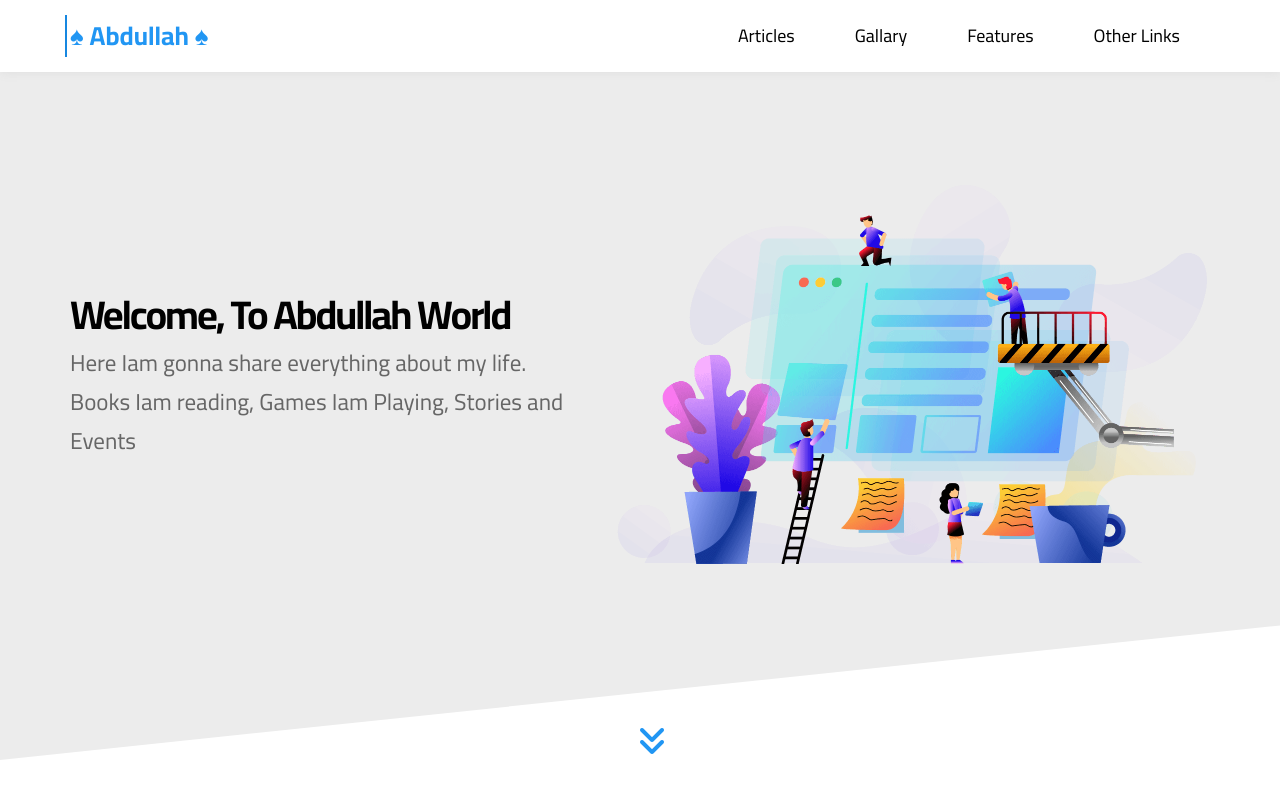
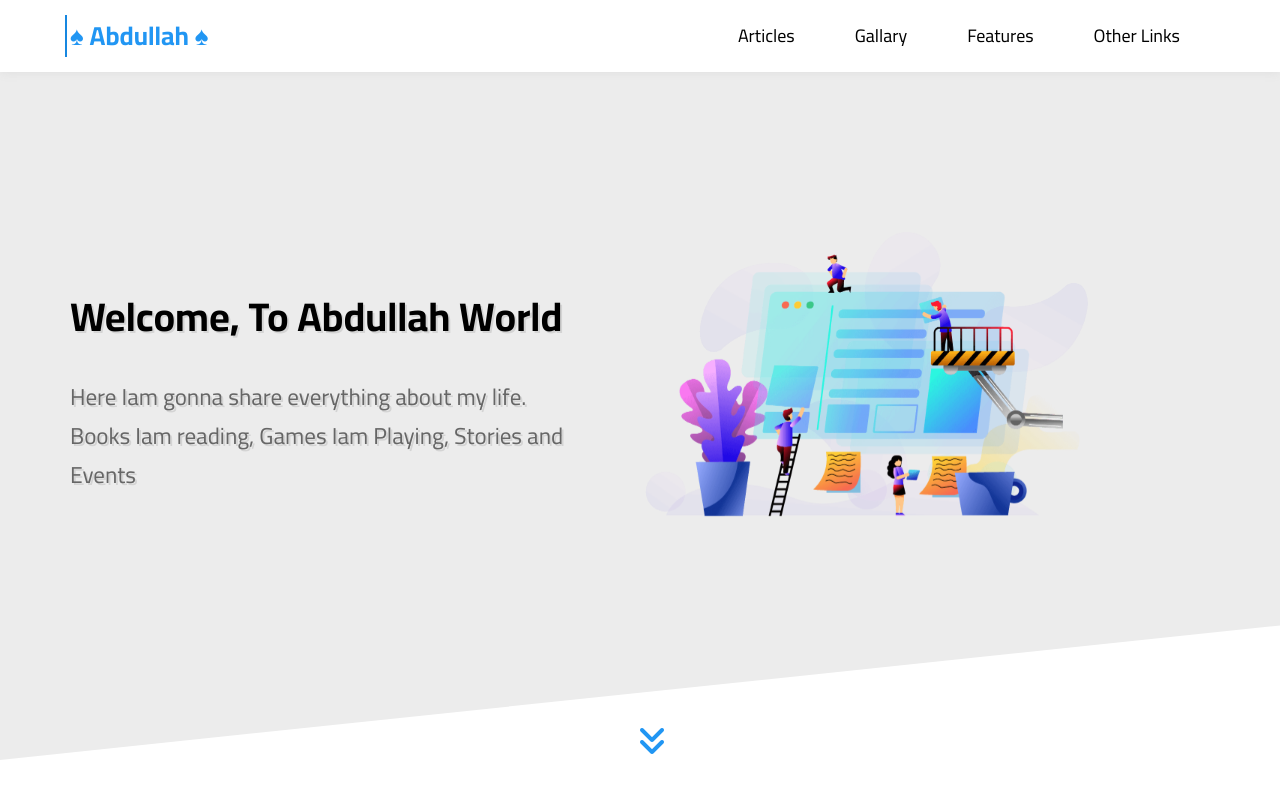
Before and after one commit to Abdullah-Saleh1/Abdullah-Template, a plain HTML site: page index.html in a window 1280 px wide. Shown: the top 800 px of the page. Drawn offline with Linux system fonts and the light colour scheme.

Commit message:
Edit Somethings

```diff
--- a/css/abdullah.css
+++ b/css/abdullah.css
@@ -47,6 +47,9 @@ a {
   .container {
     width: 1170px;
   }
+}
+.page {
+  overflow-x: hidden;
 }
 /* End Global Rules */
 /* Start Component */
@@ -113,7 +116,7 @@ a {
   color: var(--main-color);
   height: 72px;
   display: flex;
-  /* justify-content: center; */
+  justify-content: center;
   align-items: center;
   position: relative;
 }
@@ -325,10 +328,47 @@ a {
     text-align: center;
   }
 }
+:root {
+  --type-writer-characters: 26;
+  --type-writer-speed: 3s;
+  --type-writer-delay: 1s;
+}
+.landing .container .info :where(h1, p) {
+  text-shadow: 2px 2px 0 rgb(0 0 0 / .1);
+}
 .landing .container .info h1 {
   font-size: 40px;
-  margin: 0;
-  letter-spacing: -2px;
+  position: relative;
+  white-space: nowrap;
+}
+.landing .container .info h1::before,
+.landing .container .info h1::after {
+  content: '';
+  position: absolute;
+}
+.landing .container .info h1::before {
+  inset: 0;
+  background-color: #eee;
+  animation: type-writer var(--type-writer-speed) ease-in-out var(--type-writer-delay) forwards;
+}
+.landing .container div.info h1::after {
+  width: 3px;
+  height: 100%;
+  background-color: transparent;
+  left: 0;
+  animation:
+   type-writer var(--type-writer-speed) ease-in-out var(--type-writer-delay) forwards,
+   cursor 750m infinite;
+}
+@keyframes cursor {
+  to {
+    color: #222;
+  }
+}
+@keyframes type-writer {
+  to {
+    inset: 0 0 0 100%;
+  }
 }
 @media (max-width: 767px) {
   .landing .container .info h1 {
@@ -341,6 +381,15 @@ a {
   line-height: 1.7;
   margin: 5px 0 0;
   max-width: 500px;
+  opacity: 0;
+  transform: translateY(20px);
+  animation: go-up 1s ease-in-out calc(var(--type-writer-speed) + var(--type-writer-delay)) forwards;
+}
+@keyframes go-up {
+  to {
+    opacity: 1;
+    transform: translateY(10px);
+  }
 }
 @media (max-width: 767px) {
   .landing .container .info p {
@@ -361,7 +410,7 @@ a {
   }
 }
 .landing .image img {
-  width: 600px;
+  width: 450px;
   animation: up-and-down 5s linear infinite;
 }
 .landing .go-down {
@@ -1307,6 +1356,11 @@ a {
 .videos .container {
   display: flex;
 }
+@media (max-width: 767px) {
+  .videos .container {
+    flex-direction: column
+  }
+}
 .videos .box {
   border: 1px solid #ddd;
   border-right-color: transparent;
--- a/index.html
+++ b/index.html
@@ -18,6 +18,7 @@
 </head>
 
 <body>
+  <div class="page">
       <!-- Start Header -->
   <div class="header" id="header">
     <div class="container">
@@ -275,7 +276,8 @@
           <li><i class="filled fas fa-star"></i></li>
           <li><i class="far fa-star"></i></li>
         </ul>
-        <p>Lorem ipsum dolor sit amet consectetur adipisicing elit. Maiores et reiciendis voluptatum, amet est natus quaerat ducimus</p>
+        <p>Lorem ipsum dolor sit amet consectetur adipisicing elit. Maiores et reiciendis voluptatum, amet est natus
+          quaerat ducimus</p>
       </div>
       <div class="box">
         <h3>Mohamed Ibrahim</h3>
@@ -287,7 +289,8 @@
           <li><i class="filled fas fa-star"></i></li>
           <li><i class="far fa-star"></i></li>
         </ul>
-        <p>Lorem ipsum dolor sit amet consectetur adipisicing elit. Maiores et reiciendis voluptatum, amet est natus quaerat ducimus</p>
+        <p>Lorem ipsum dolor sit amet consectetur adipisicing elit. Maiores et reiciendis voluptatum, amet est natus
+          quaerat ducimus</p>
       </div>
       <div class="box">
         <h3>Shady Nabil</h3>
@@ -299,7 +302,8 @@
           <li><i class="filled fas fa-star"></i></li>
           <li><i class="far fa-star"></i></li>
         </ul>
-        <p>Lorem ipsum dolor sit amet consectetur adipisicing elit. Maiores et reiciendis voluptatum, amet est natus quaerat ducimus</p>
+        <p>Lorem ipsum dolor sit amet consectetur adipisicing elit. Maiores et reiciendis voluptatum, amet est natus
+          quaerat ducimus</p>
       </div>
       <div class="box">
         <h3>Amr Hendawy</h3>
@@ -311,7 +315,8 @@
           <li><i class="filled fas fa-star"></i></li>
           <li><i class="filled fas fa-star"></i></li>
         </ul>
-        <p>Lorem ipsum dolor sit amet consectetur adipisicing elit. Maiores et reiciendis voluptatum, amet est natus quaerat ducimus</p>
+        <p>Lorem ipsum dolor sit amet consectetur adipisicing elit. Maiores et reiciendis voluptatum, amet est natus
+          quaerat ducimus</p>
       </div>
       <div class="box">
         <h3>Sherief Ashraf</h3>
@@ -323,7 +328,8 @@
           <li><i class="far fa-star"></i></li>
           <li><i class="far fa-star"></i></li>
         </ul>
-        <p>Lorem ipsum dolor sit amet consectetur adipisicing elit. Maiores et reiciendis voluptatum, amet est natus quaerat ducimus</p>
+        <p>Lorem ipsum dolor sit amet consectetur adipisicing elit. Maiores et reiciendis voluptatum, amet est natus
+          quaerat ducimus</p>
       </div>
       <div class="box">
         <h3>Osama Mohamed</h3>
@@ -335,7 +341,8 @@
           <li><i class="far fa-star"></i></li>
           <li><i class="far fa-star"></i></li>
         </ul>
-        <p>Lorem ipsum dolor sit amet consectetur adipisicing elit. Maiores et reiciendis voluptatum, amet est natus quaerat ducimus</p>
+        <p>Lorem ipsum dolor sit amet consectetur adipisicing elit. Maiores et reiciendis voluptatum, amet est natus
+          quaerat ducimus</p>
       </div>
     </div>
   </div>
@@ -544,21 +551,24 @@
           <img src="images/work-steps-1.png" alt="">
           <div class="content">
             <h2>Business Analysis</h2>
-            <p>Lorem, ipsum dolor sit amet consectetur adipisicing elit. Enim nesciunt obcaecati quisquam quis laborum recusandae debitis vel</p>
+            <p>Lorem, ipsum dolor sit amet consectetur adipisicing elit. Enim nesciunt obcaecati quisquam quis laborum
+              recusandae debitis vel</p>
           </div>
         </div>
         <div class="box">
           <img src="images/work-steps-2.png" alt="">
           <div class="content">
             <h2>Architecture</h2>
-            <p>Lorem, ipsum dolor sit amet consectetur adipisicing elit. Enim nesciunt obcaecati quisquam quis laborum recusandae debitis vel</p>
+            <p>Lorem, ipsum dolor sit amet consectetur adipisicing elit. Enim nesciunt obcaecati quisquam quis laborum
+              recusandae debitis vel</p>
           </div>
         </div>
         <div class="box">
           <img src="images/work-steps-3.png" alt="">
           <div class="content">
             <h2>Developement</h2>
-            <p>Lorem, ipsum dolor sit amet consectetur adipisicing elit. Enim nesciunt obcaecati quisquam quis laborum recusandae debitis vel</p>
+            <p>Lorem, ipsum dolor sit amet consectetur adipisicing elit. Enim nesciunt obcaecati quisquam quis laborum
+              recusandae debitis vel</p>
           </div>
         </div>
       </div>
@@ -592,7 +602,8 @@
           </div>
         </div>
         <h2 class="title">Tech Masters Event 2021</h2>
-        <p class="description">Lorem ipsum dolor sit amet consectetur adipisicing elit. Et vero tenetur doloremque iusto ut adipisci quam ratione aliquam excepturi nulla in harum, veritatis porro</p>
+        <p class="description">Lorem ipsum dolor sit amet consectetur adipisicing elit. Et vero tenetur doloremque iusto
+          ut adipisci quam ratione aliquam excepturi nulla in harum, veritatis porro</p>
       </div>
       <div class="subscribe">
         <form action="">
@@ -734,7 +745,9 @@
     <div class="image">
       <div class="content">
         <h2>We Have A Discount</h2>
-        <p>Lorem ipsum dolor sit amet consectetur, adipisicing elit. Excepturi asperiores consectetur, recusandae ratione provident necessitatibus, cumque delectus commodi fuga praesentium beatae. Totam vel similique laborum dicta aperiam odit doloribus corporis.</p>
+        <p>Lorem ipsum dolor sit amet consectetur, adipisicing elit. Excepturi asperiores consectetur, recusandae
+          ratione provident necessitatibus, cumque delectus commodi fuga praesentium beatae. Totam vel similique laborum
+          dicta aperiam odit doloribus corporis.</p>
         <img src="images/discount.png" alt="">
       </div>
     </div>
@@ -762,7 +775,8 @@
           <li><a class="twitter" href="#"><i class="fab fa-twitter"></i></a></li>
           <li><a class="youtube" href="#"><i class="fab fa-youtube"></i></a></li>
         </ul>
-        <p class="text">Lorem ipsum, dolor sit amet consectetur adipisicing elit. Temporibus nulla rem, dignissimos iste aspernatur</p>
+        <p class="text">Lorem ipsum, dolor sit amet consectetur adipisicing elit. Temporibus nulla rem, dignissimos iste
+          aspernatur</p>
       </div>
       <div class="box">
         <ul class="links">
@@ -806,5 +820,7 @@
   </div>
   <div class="author">Made With <3 By Abdullah</div>
       <!-- End Footer -->
+  </div>
 </body>
+
 </html>
```
Lines whose indentation alone changed are shown as unchanged.
